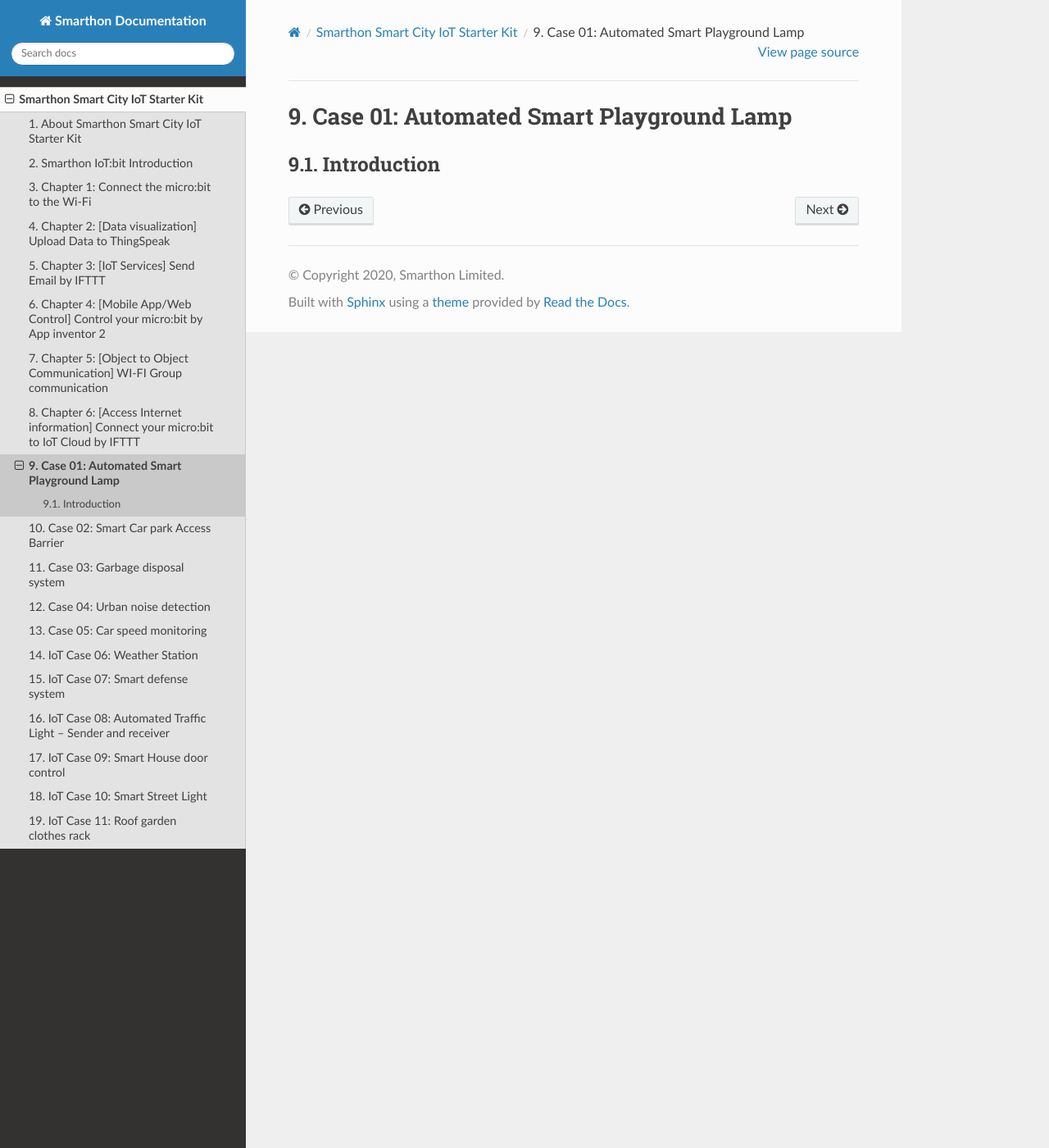
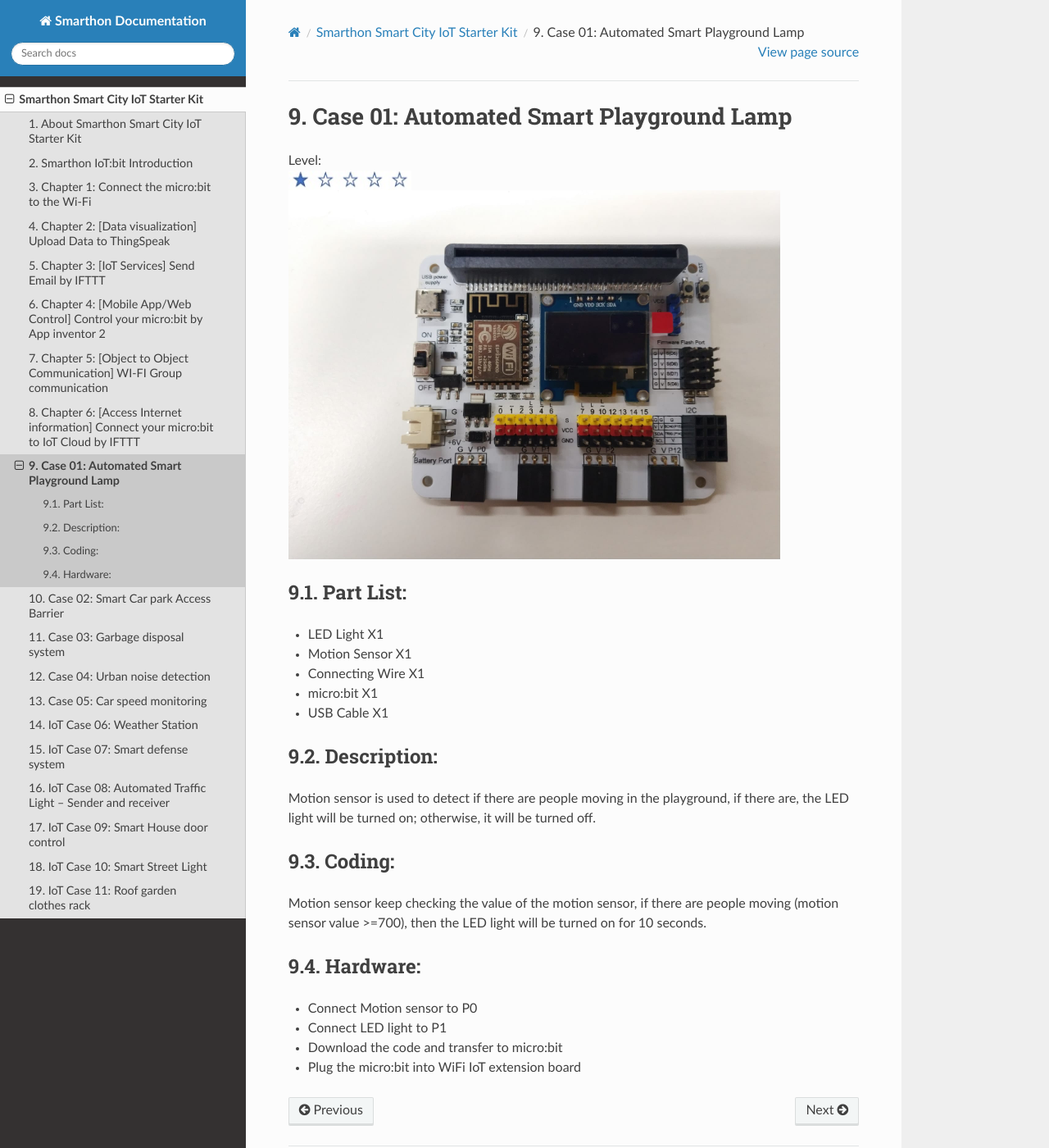
Before and after one commit to gisellechan/documentation-bkup-, a Sphinx documentation site: the page built from docs/smartcity/case01.md, in a window 1280 px wide and 1400 px high. Shown: the whole window at 82% size. Built offline with Sphinx 7.4.7 and the Read the Docs theme 2.0.0, drawn with Linux system fonts in a browser that asks for light colours.

Commit message:
udpate markdowntable ext to requrement.txt, add content to case01

```diff
--- a/docs/_static/css/custom.css
+++ b/docs/_static/css/custom.css
@@ -2,3 +2,8 @@ img[alt="pic"] {
   max-width:  600px;
   display: block;
 }
+
+img[alt="level"] {
+  max-width:  150px;
+  display: block;
+}
--- a/docs/smartcity/case01.md
+++ b/docs/smartcity/case01.md
@@ -1,3 +1,24 @@
 # Case 01: Automated Smart Playground Lamp
 
-## Introduction
+Level: ![level](images/level1.jpg)
+![pic](images/Intro_01.jpg)
+## Part List:
+* LED Light X1
+* Motion Sensor X1
+* Connecting Wire X1
+* micro:bit X1
+* USB Cable X1
+
+## Description:
+Motion sensor is used to detect if there are people moving in the playground, if there are, the LED light will be turned on; otherwise, it will be turned off.
+
+
+## Coding:
+Motion sensor keep checking the value of the motion sensor, if there are people moving (motion sensor value >=700), then the LED light will be turned on for 10 seconds.
+
+
+## Hardware:
+* Connect Motion sensor to P0
+* Connect LED light to P1
+* Download the code and transfer to micro:bit
+* Plug the micro:bit into WiFi IoT extension board
```
Also changed, not shown: docs/smartcity/chapter1.md (line endings or trailing spaces), docs/smartcity/images/level1.jpg (added), 8 other files.
